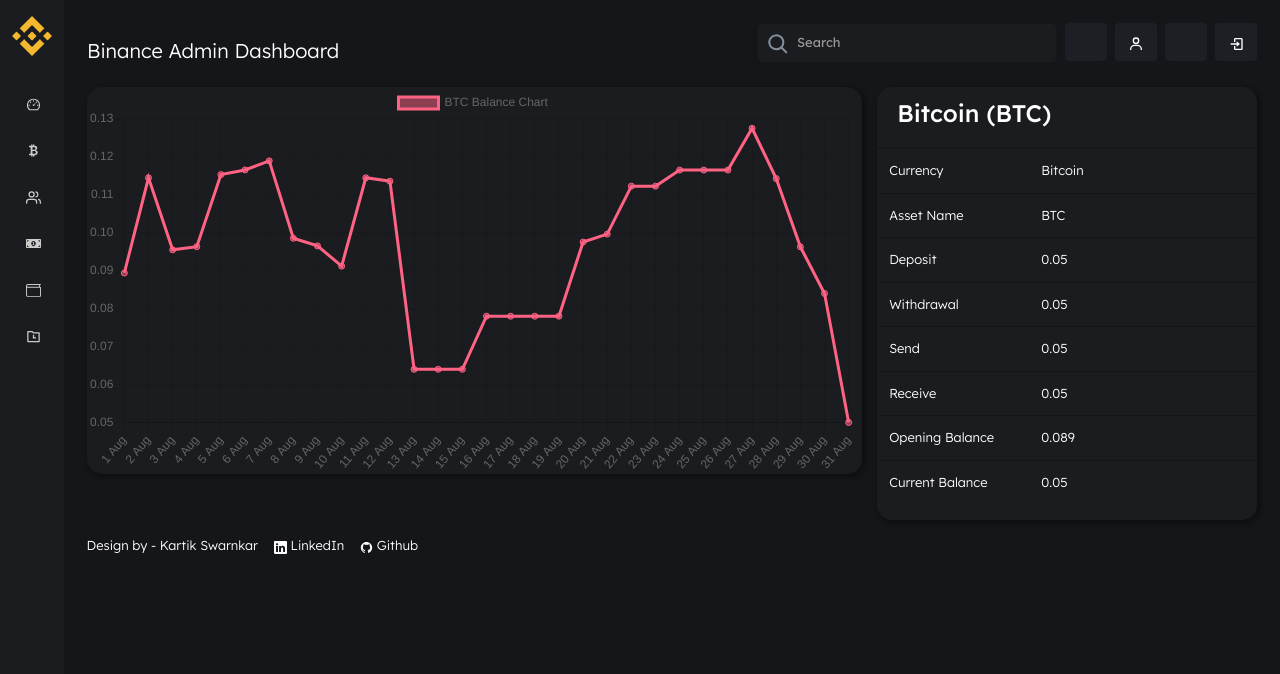
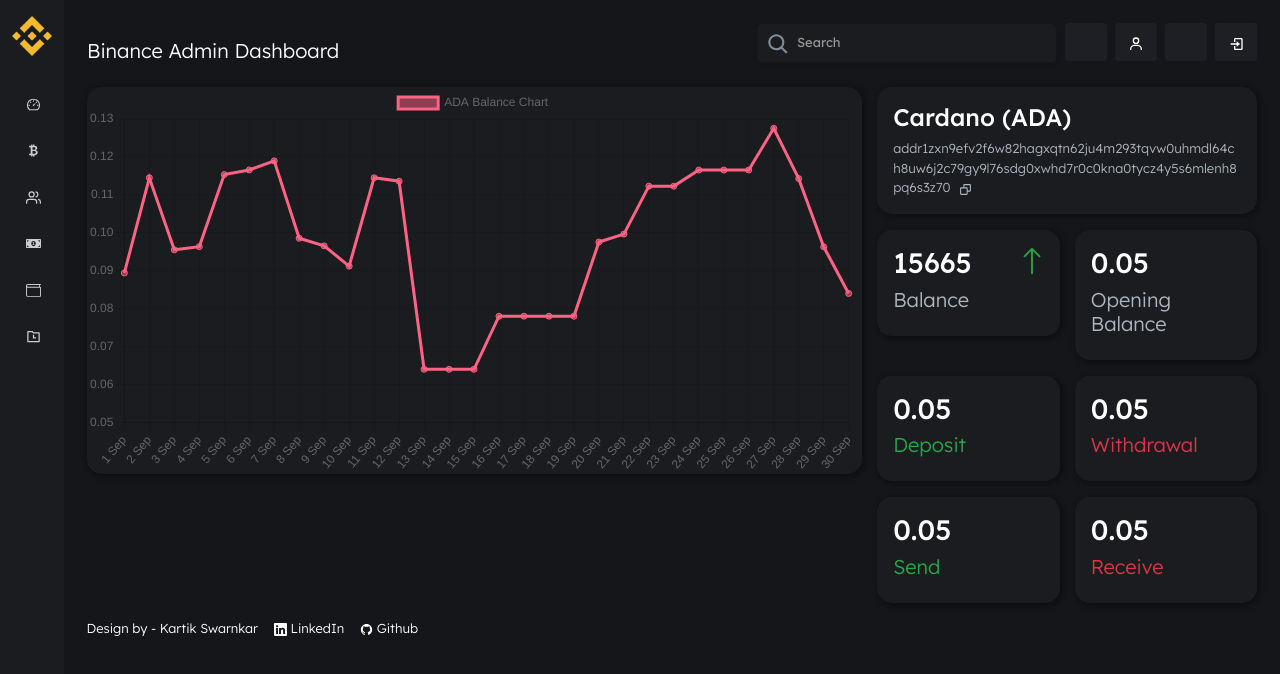
Before and after one commit to codeincrypt/exchange-admin-ui, a React (Create React App) app: page /crypto-balance/ADA in a window 1280 px wide. Shown: the top 674 px of the page. Built offline with nearby package versions, Linux system fonts and the light colour scheme; some icons are missing.

Commit message:
crypto balance view with chart

```diff
--- a/src/Admin/CryptoBalanceChart.jsx
+++ b/src/Admin/CryptoBalanceChart.jsx
@@ -1,4 +1,5 @@
-import React from "react";
+import React, { useEffect } from "react";
+import { useParams } from "react-router-dom";
 import {
   Chart as ChartJS,
   CategoryScale,
@@ -10,6 +11,11 @@
   Legend,
 } from "chart.js";
 import { Line } from "react-chartjs-2";
+import { BiCopy } from "react-icons/bi";
+import { BsArrowDown, BsArrowUp } from "react-icons/bs";
+
+import cryptobalance from "../assets/json/cryptobalance.json";
+import Loader from "./Components/Loader";
 
 ChartJS.register(
   CategoryScale,
@@ -21,22 +27,22 @@
   Legend
 );
 
-export const options = {
-  responsive: true,
-  plugins: {
-    legend: {
-      position: "top",
-    },
-    title: {
-      display: true,
-      text: "Chart.js Line Chart",
-    },
-  },
+const CryptoBalanceChart = () => {
+  const { id } = useParams();
+  const [mydata, setData] = React.useState({});
+  const [loading, setLoading] = React.useState(true);
+
+  const getData = (id) => {
+    const mydata = cryptobalance.find((item) => item.asset === id);
+    setData(mydata);
+    setTimeout(() => {
+      setLoading(false);
+    }, 1000);
   };
 
   let labels = [];
-for (let i = 1; i <= 31; i++) {
-  labels.push(i + " Aug");
+  for (let i = 1; i <= 30; i++) {
+    labels.push(i + " Sep");
   }
   let datalists = [
     "0.0894",
@@ -73,11 +79,11 @@
   ];
   // const labels = ['January', 'February', 'March', 'April', 'May', 'June', 'July'];
 
-export const data = {
+  const data = {
     labels,
     datasets: [
       {
-      label: "BTC Balance Chart ",
+        label: `${id} Balance Chart `,
         data: datalists,
         borderColor: "rgb(255, 99, 132)",
         backgroundColor: "rgba(255, 99, 132, 0.5)",
@@ -85,57 +91,95 @@
     ],
   };
 
-const CryptoBalanceChart = () => {
+  useEffect(() => {
+    getData(id);
+  }, [id]);
+
   return (
     <div className="col-lg-12">
       <div className="row">
         <div className="col-lg-8">
+          {loading ? (
+            <Loader />
+          ) : (
             <div className="card">
               <div className="">
                 <Line data={data} />
               </div>
             </div>
+          )}
         </div>
         <div className="col-lg-4">
-          <div className="card">
-          <div className="card-header">
-          <h4>Bitcoin (BTC)</h4>
+          {loading ? (
+            <Loader />
+          ) : (
+            <div className="row">
+              <div className="col-12">
+                <div className="card p-3">
+                  <h4 className="">
+                    {mydata.currency} ({mydata.asset})
+                  </h4>
+                  <p className="text-muted pb-0 mb-0">
+                    {mydata.address}
+                    <BiCopy
+                      className="ml-2"
+                      style={{ cursor: "pointer" }}
+                      onClick={console.log("copied")}
+                    />{" "}
+                  </p>
                 </div>
-            <table className="table">
-              <tr>
-                <td width="40%">Currency</td>
-                <td>Bitcoin</td>
-              </tr>
-              <tr>
-                <td>Asset Name</td>
-                <td>BTC</td>
-              </tr>
-              <tr>
-                <td>Deposit</td>
-                <td>0.05</td>
-              </tr>
-              <tr>
-                <td>Withdrawal</td>
-                <td>0.05</td>
-              </tr>
-              <tr>
-                <td>Send</td>
-                <td>0.05</td>
-              </tr>
-              <tr>
-                <td>Receive</td>
-                <td>0.05</td>
-              </tr>
-              <tr>
-                <td>Opening Balance</td>
-                <td>0.089</td>
-              </tr>
-              <tr>
-                <td>Current Balance</td>
-                <td>0.05</td>
-              </tr>
-            </table>
               </div>
+
+              <div className="col-6">
+                <div className="card p-3">
+                  <h3> {mydata.balance} </h3>
+                  <h5 className="text-muted font-weight-light ">Balance</h5>
+                  {mydata.balance > 1 ? (
+                    <BsArrowUp className="card-icons text-success" />
+                  ) : (
+                    <BsArrowDown className="card-icons text-danger" />
+                  )}
+                </div>
+              </div>
+
+              <div className="col-6">
+                <div className="card p-3">
+                  <h3>0.05</h3>
+                  <h5 className="text-muted font-weight-light ">
+                    Opening Balance
+                  </h5>
+                </div>
+              </div>
+
+              <div className="col-6">
+                <div className="card p-3">
+                  <h3>0.05</h3>
+                  <h5 className="text-success font-weight-light ">Deposit</h5>
+                </div>
+              </div>
+
+              <div className="col-6">
+                <div className="card p-3">
+                  <h3>0.05</h3>
+                  <h5 className="text-danger font-weight-light ">Withdrawal</h5>
+                </div>
+              </div>
+
+              <div className="col-6">
+                <div className="card p-3">
+                  <h3>0.05</h3>
+                  <h5 className="text-success font-weight-light ">Send</h5>
+                </div>
+              </div>
+
+              <div className="col-6">
+                <div className="card p-3">
+                  <h3>0.05</h3>
+                  <h5 className="text-danger font-weight-light ">Receive</h5>
+                </div>
+              </div>
+            </div>
+          )}
         </div>
       </div>
     </div>
--- a/src/Admin/UsersView.jsx
+++ b/src/Admin/UsersView.jsx
@@ -1,6 +1,6 @@
 import React, { useEffect } from "react";
+import { useParams } from "react-router-dom";
 import users from "../assets/json/users.json";
-import { useParams } from "react-router-dom";
 import Loader from "./Components/Loader";
 
 import { FiUsers } from 'react-icons/fi';
--- a/src/assets/css/style.css
+++ b/src/assets/css/style.css
@@ -422,6 +422,12 @@
     color : #bbb;
 }
 
+.card-icons {
+  position: absolute;
+  right: 7%;
+  font-size: 30px;
+}
+
 .list-group-item.active {
   z-index: 2;
   color: #111;
```
Lines whose indentation alone changed are shown as unchanged.
